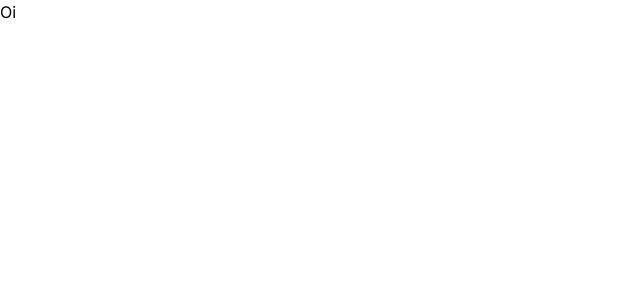
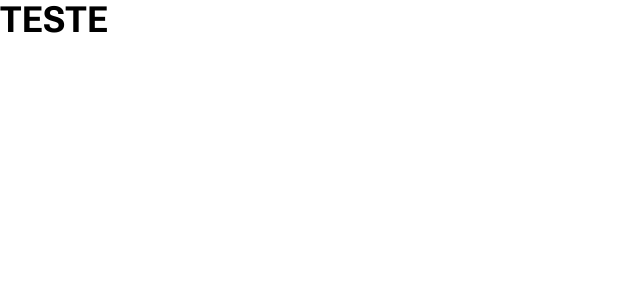
Before and after one commit to eosantos/page-notification, a Next.js app: page / in a window 1280 px wide. Shown: the top 300 px of the page, without its empty margins (0-640 px from the left). Built offline with nearby package versions, Linux system fonts and the light colour scheme.

Commit message:
Install fonts

```diff
--- a/src/app/layout.tsx
+++ b/src/app/layout.tsx
@@ -1,22 +1,22 @@
 import { ReactNode } from 'react'
 import './globals.css'
-import { Inter } from 'next/font/google'
+import { Roboto_Flex as Roboto } from 'next/font/google'
 
-const inter = Inter({ subsets: ['latin'] })
+const roboto = Roboto({
+  subsets: ['latin'],
+  weight: ['300', '400', '500', '700'],
+  variable: '--font-roboto',
+})
 
 export const metadata = {
-  title: 'Create Next App',
+  title: 'Proz Notification',
   description: 'Generated by create next app',
 }
 
-export default function RootLayout({
-  children,
-}: {
-  children: ReactNode
-}) {
+export default function RootLayout({ children }: { children: ReactNode }) {
   return (
     <html lang="en">
-      <body className={inter.className}>{children}</body>
+      <body className={`${roboto.variable} font-sans`}>{children}</body>
     </html>
   )
 }
--- a/src/app/page.tsx
+++ b/src/app/page.tsx
@@ -1,6 +1,7 @@
 import React from 'react'
+
 // import { BellIcon, UserIcon } from '@heroicons/react/outline';
 
 export default function Home() {
-  return <h1>Oi</h1>
+  return <h1 className="font-sans text-4xl font-bold">TESTE</h1>
 }
--- a/tailwind.config.js
+++ b/tailwind.config.js
@@ -9,7 +9,6 @@ module.exports = {
     extend: {
       fontFamily: {
         sans: 'var(--font-roboto)',
-        alt: 'var(--font-bai-jamjuree)',
       },
 
       colors: {
```
